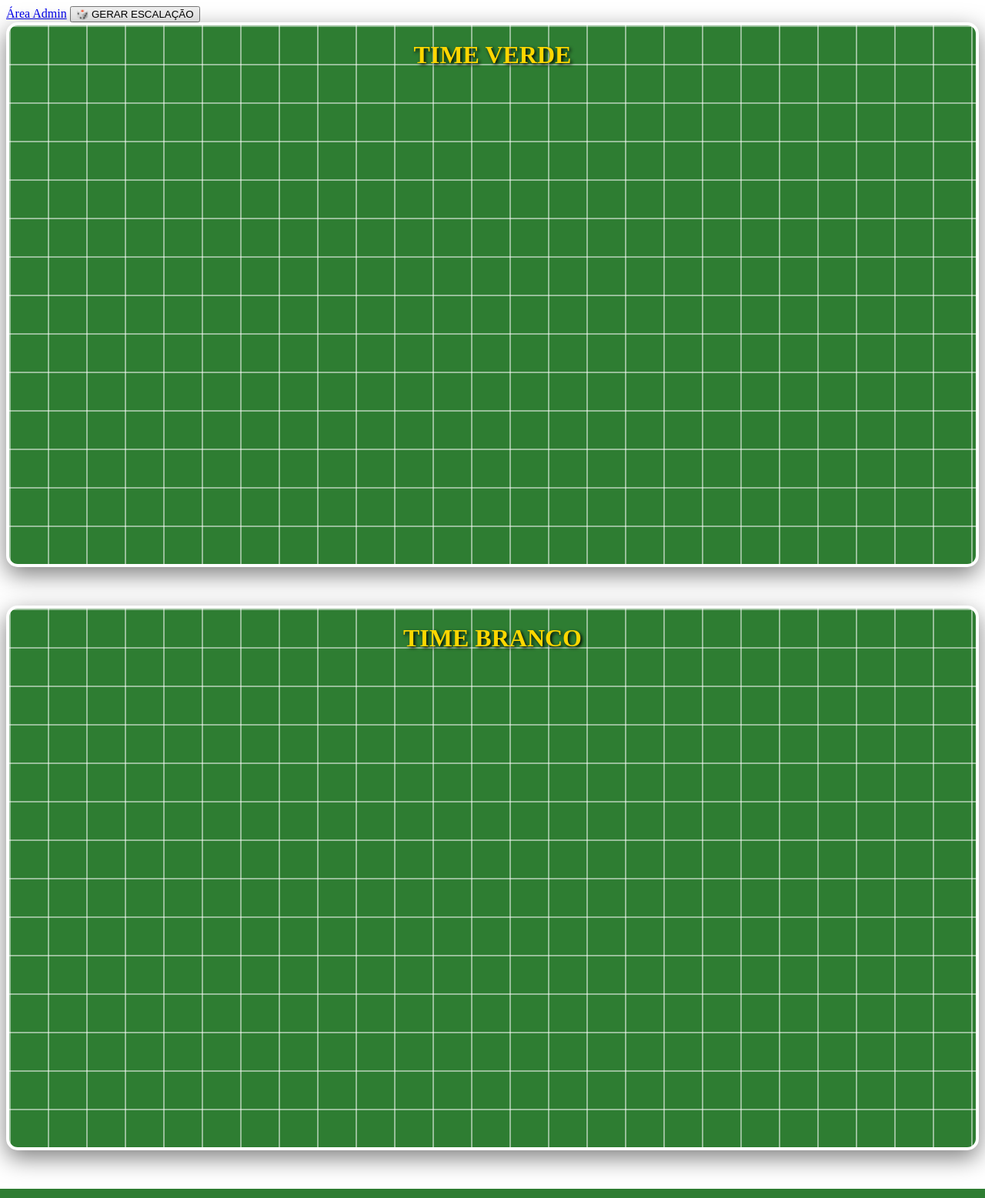
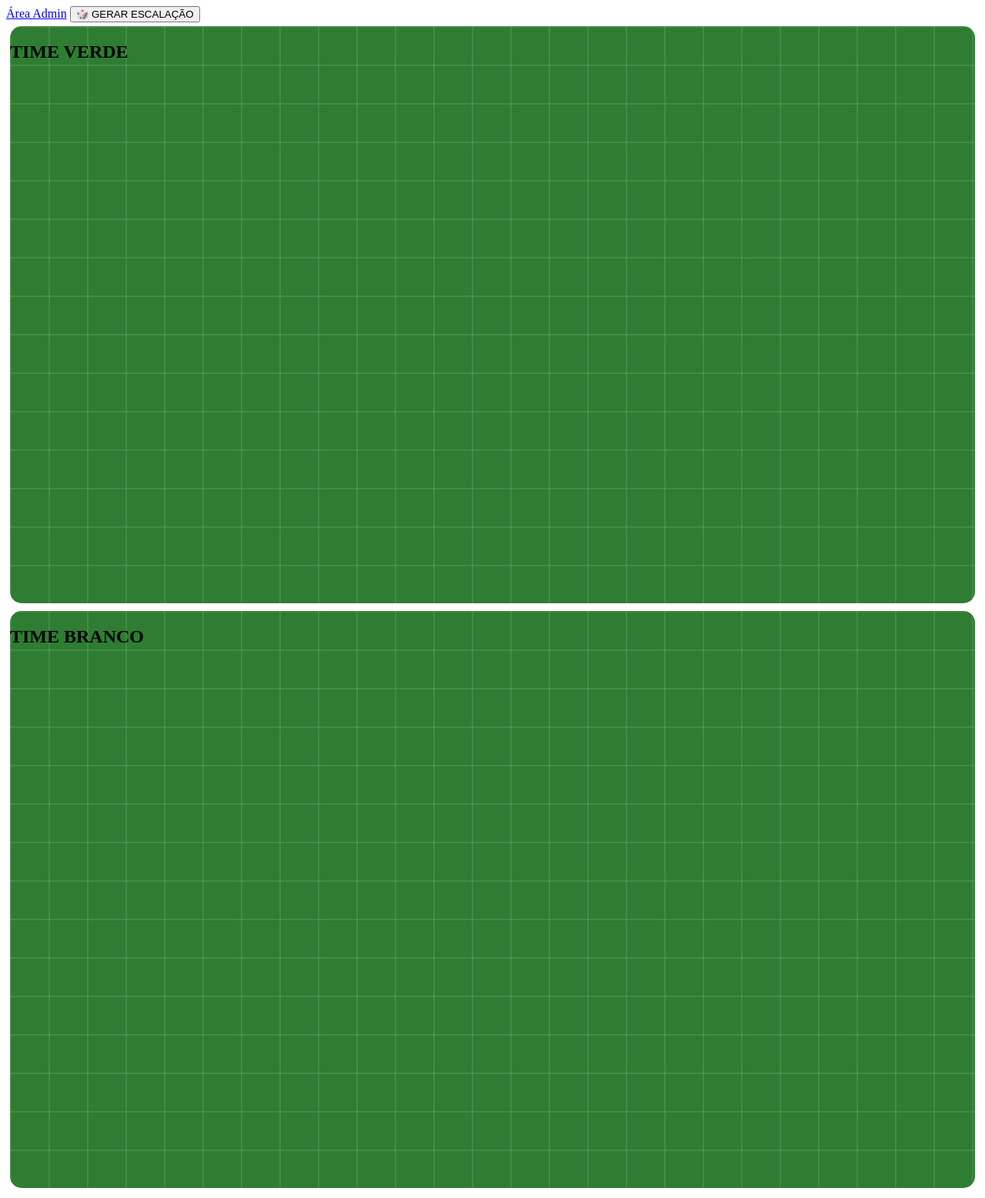
Before and after one commit to jhownsilva/sorteiolusa, a Flask app: page / in a window 1280 px wide. Shown: the whole page at 77% size. Run offline with Flask 3, Linux system fonts and the light colour scheme.

Commit message:
style.css

```diff
--- a/static/css/style.css
+++ b/static/css/style.css
@@ -1,43 +1,30 @@
-:root {
-    --verde-campo: #2e7d32;
-    --linha-campo: rgba(255, 255, 255, 0.5);
+.campo-container {
+    background: #2e7d32;
+    background-image: linear-gradient(rgba(255,255,255,0.1) 2px, transparent 2px),
+                      linear-gradient(90deg, rgba(255,255,255,0.1) 2px, transparent 2px);
+    background-size: 50px 50px;
+    border: 5px solid #fff;
+    height: 750px;
+    position: relative;
+    border-radius: 20px;
 }
 
-/* Estilo do Campo inspirado no Infográfico */
-.campo-container {
-    background: var(--verde-campo);
-    background-image:
-        linear-gradient(var(--linha-campo) 2px, transparent 2px),
-        linear-gradient(90deg, var(--linha-campo) 2px, transparent 2px);
-    background-size: 100% 50px, 50px 100%;
-    border: 4px solid #fff;
-    border-radius: 15px;
-    height: 700px; /* Aumentado para caber todos */
-    position: relative;
-    margin-bottom: 50px;
-    box-shadow: 0 10px 30px rgba(0,0,0,0.5);
-}
-
-/* O "Card" do Jogador */
+/* O CARD DO JOGADOR IGUAL AO INFOGRÁFICO */
 .jogador-shirt {
     position: absolute;
-    width: 90px;
     display: flex;
     flex-direction: column;
     align-items: center;
-    transition: transform 0.3s;
+    width: 100px;
 }
 
-.jogador-shirt:hover { transform: scale(1.1); z-index: 100; }
-
-/* Círculo do Número */
 .shirt-icon {
-    width: 45px;
-    height: 45px;
-    background: #ffcc00; /* Amarelo como no exemplo */
+    width: 50px;
+    height: 50px;
+    background: #ffcc00; /* Amarelo */
     color: #000;
     border-radius: 50%;
-    font-size: 20px;
+    font-size: 22px;
     font-weight: 900;
     display: flex;
     align-items: center;
@@ -46,28 +33,15 @@
     box-shadow: 0 4px 10px rgba(0,0,0,0.3);
 }
 
-/* Nome do Jogador abaixo do número */
 .nome-player {
-    background: rgba(0, 51, 153, 0.9); /* Azul escuro do exemplo */
+    background: linear-gradient(to right, #0044cc, #0022aa); /* Azul Lusa */
     color: white;
-    padding: 3px 10px;
+    padding: 4px 12px;
     border-radius: 4px;
-    font-size: 12px;
+    font-size: 13px;
     font-weight: bold;
-    margin-top: 5px;
-    white-space: nowrap;
+    margin-top: -5px; /* Sobrepõe levemente o círculo */
     text-transform: uppercase;
-    box-shadow: 0 2px 5px rgba(0,0,0,0.2);
+    box-shadow: 0 2px 5px rgba(0,0,0,0.4);
+    border: 1px solid rgba(255,255,255,0.2);
 }
-
-/* Ajuste nos Títulos com Escudo */
-.titulo-time {
-    display: flex;
-    align-items: center;
-    justify-content: center;
-    gap: 15px;
-    font-size: 32px;
-    color: gold;
-    text-shadow: 2px 2px 4px #000;
-    margin-top: 20px;
-}
```
